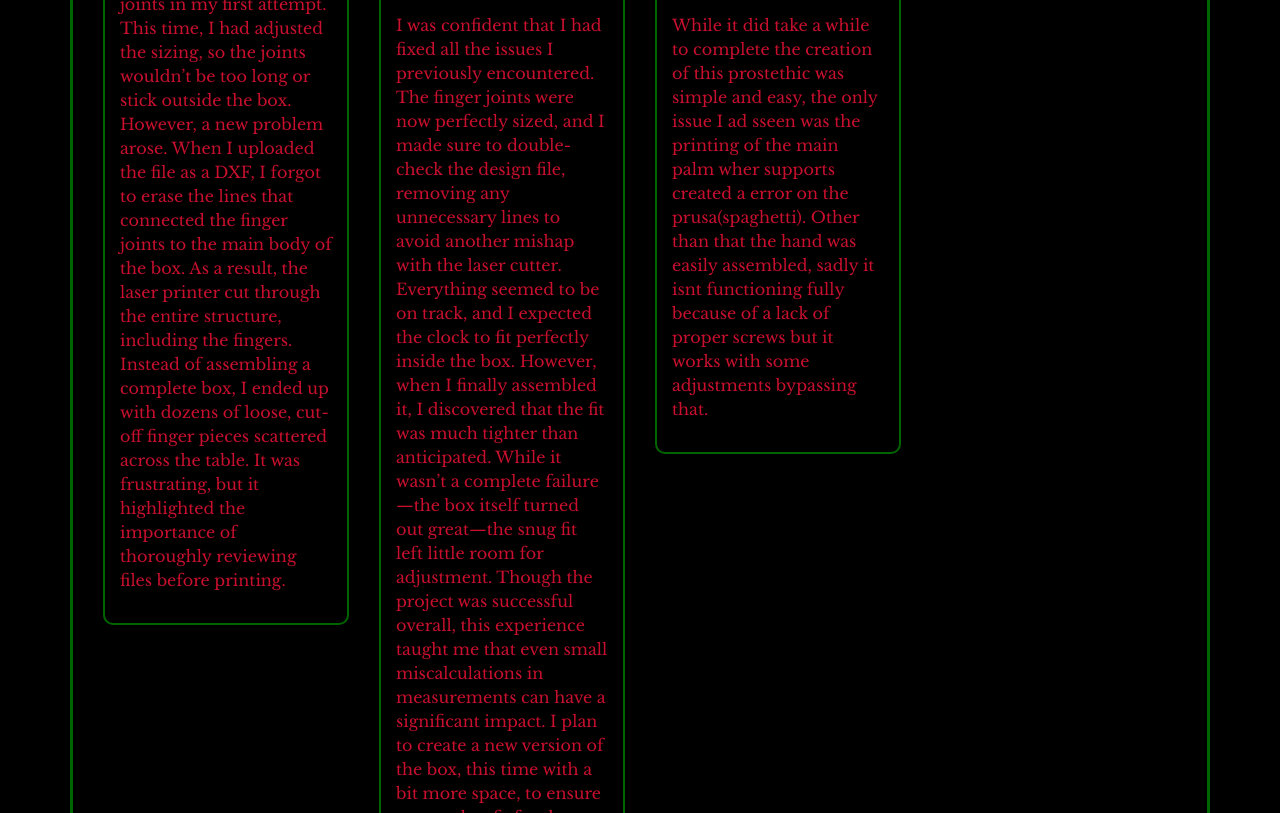
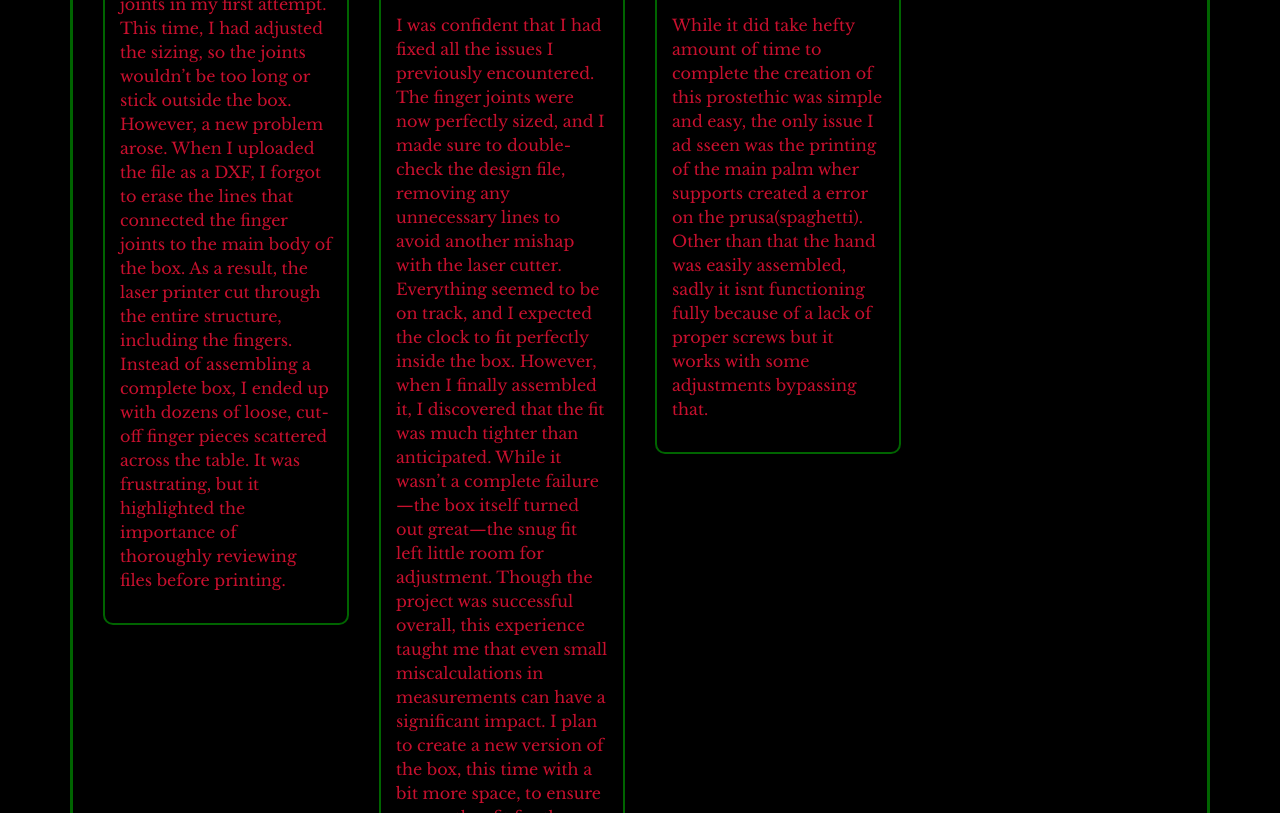
Before and after one commit to Gemslyc/engr, a plain HTML site: page index.html in a window 1280 px wide. Shown: the part 2995-3808 px from the top of the page. Drawn offline with nearby package versions, Linux system fonts and the light colour scheme.

Commit message:
Update index.html

```diff
--- a/index.html
+++ b/index.html
@@ -235,7 +235,7 @@
                         <img src="handfinished2.jpeg" alt="3d hourglass" class="project-image">
 
                     <p class="project-title">hand print 4</p>
-                    <p>While it did take a while to complete the creation of this prostethic was simple and easy, the only issue I ad sseen was the printing of the main palm wher supports created a error on the prusa(spaghetti). Other than that the hand was easily assembled, sadly it isnt functioning fully because of a lack of proper screws but it works with some adjustments bypassing that.
+                    <p>While it did take hefty amount of time to complete the creation of this prostethic was simple and easy, the only issue I ad sseen was the printing of the main palm wher supports created a error on the prusa(spaghetti). Other than that the hand was easily assembled, sadly it isnt functioning fully because of a lack of proper screws but it works with some adjustments bypassing that.
                     </p>
                 </div>
             </div>
```
